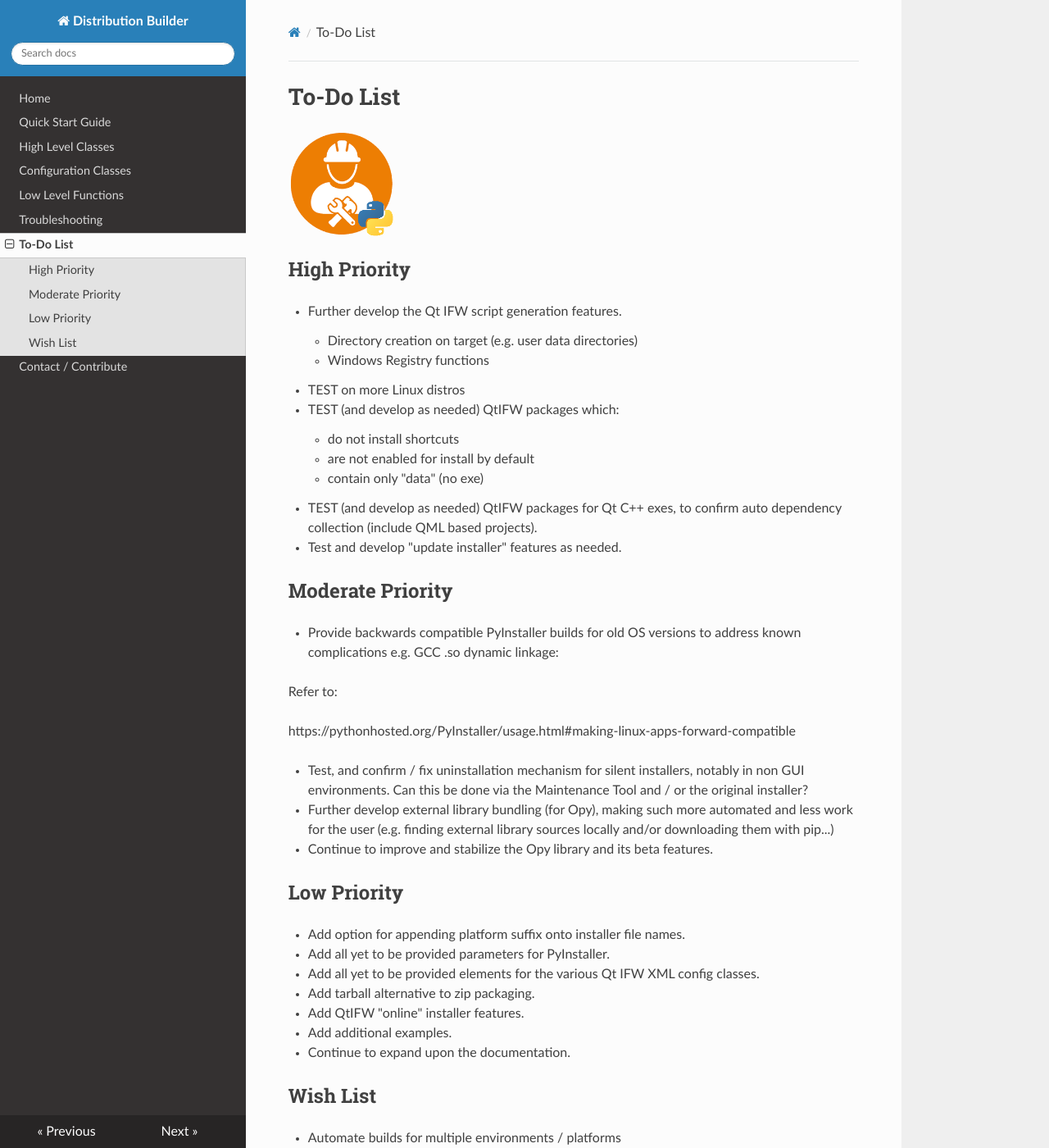
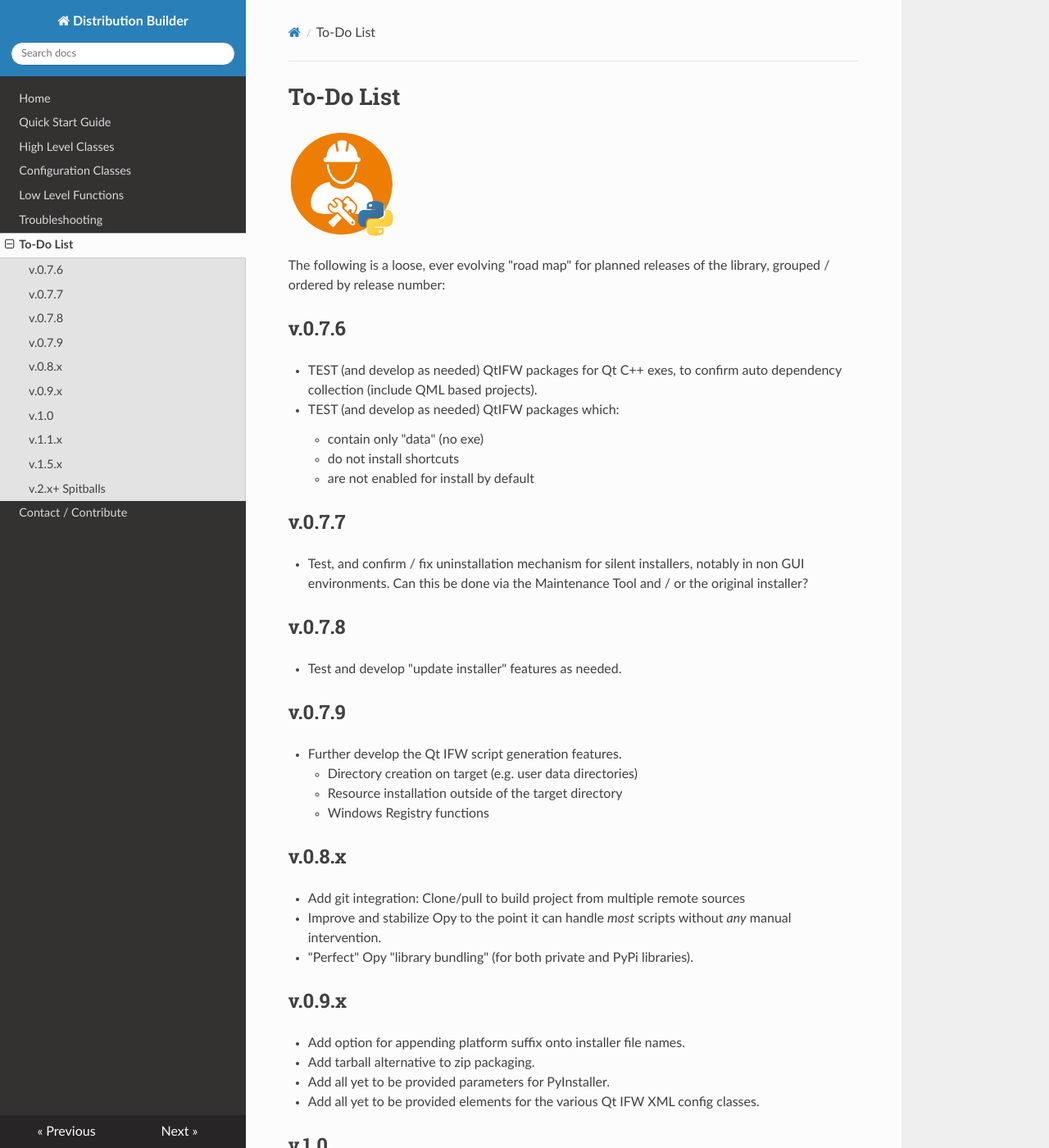
Before and after one commit to BuvinJT/distbuilder, an MkDocs documentation site: the page built from docs/ToDo.md, in a window 1280 px wide and 1400 px high. Shown: the whole window at 82% size. Built offline with MkDocs 1.6.1, drawn with Linux system fonts in a browser that asks for light colours; nearby versions of some CDN libraries; old or Windows-style settings are respelled for this version of MkDocs; some of the changed text lies outside the part shown.

Commit message:
Updated todo list (provided version breakdown).

```diff
--- a/docs/ToDo.md
+++ b/docs/ToDo.md
@@ -1,53 +1,66 @@
 # To-Do List
 ![distbuilder logo](https://raw.githubusercontent.com/BuvinJT/distbuilder/master/docs/img/distbuilder128.png)
 
-## High Priority
+ The following is a loose, ever evolving "road map" for planned releases of the library,
+ grouped / ordered by release number:
 
-* Further develop the Qt IFW script generation features.
-	* Directory creation on target (e.g. user data directories)
-	* Windows Registry functions
-
-* TEST on more Linux distros
-
-* TEST (and develop as needed) QtIFW packages which:
-	* do not install shortcuts
-	* are not enabled for install by default
-	* contain only "data" (no exe)
+## v.0.7.6
 
 * TEST (and develop as needed) QtIFW packages for Qt C++ exes,
 to confirm auto dependency collection (include QML based projects).
 
-* Test and develop "update installer" features as needed.
+* TEST (and develop as needed) QtIFW packages which:
+	* contain only "data" (no exe)
+	* do not install shortcuts
+	* are not enabled for install by default
 
-## Moderate Priority
-
-* Provide backwards compatible PyInstaller builds for old OS versions
-to address known complications e.g. GCC .so dynamic linkage:
-
-   Refer to:
-
-   https://pythonhosted.org/PyInstaller/usage.html#making-linux-apps-forward-compatible
+## v.0.7.7
 
 * Test, and confirm / fix uninstallation mechanism for silent installers,
 notably in non GUI environments. Can this be done via the Maintenance Tool
 and / or the original installer?
 
-* Further develop external library bundling (for Opy), making such
-more automated and less work for the user (e.g. finding external library
-sources locally and/or downloading them with pip...)
+## v.0.7.8
 
-* Continue to improve and stabilize the Opy library and its beta features.
+* Test and develop "update installer" features as needed.
 
-## Low Priority
+## v.0.7.9
+
+* Further develop the Qt IFW script generation features.
+	* Directory creation on target (e.g. user data directories)
+	* Resource installation outside of the target directory
+	* Windows Registry functions
+
+## v.0.8.x
+
+* Add git integration: Clone/pull to build project from multiple remote sources
+
+* Improve and stabilize Opy to the point it can handle *most* scripts without *any*
+manual intervention.
+
+* "Perfect" Opy "library bundling" (for both private and PyPi libraries).
+
+## v.0.9.x
 
 * Add option for appending platform suffix onto installer file names.
 
+* Add tarball alternative to zip packaging.
+
 * Add all yet to be provided parameters for PyInstaller.
 
-* Add all yet to be provided elements for the various Qt IFW
-XML config classes.
+* Add all yet to be provided elements for the various Qt IFW XML config classes.
 
-* Add tarball alternative to zip packaging.
+## v.1.0
+
+* Extended QA... TBD
+
+* TEST on more Windows versions (7?, 8.1?)
+
+* TEST on more Linux distros (Debian, Fedora, Arch...?)
+
+* TEST on OSes with alternate language settings? (Hunting for path names or unicode glitches, etc.?)
+
+## v.1.1.x
 
 * Add QtIFW "online" installer features.
 
@@ -55,17 +68,29 @@ XML config classes.
 
 * Continue to expand upon the documentation.
 
-## Wish List
+* Add more git integration: auto commit / push / tag...
 
-* Automate builds for multiple environments / platforms
+## v.1.5.x
 
+* Provide forward/backward across OS versions.
+
+Currently, (depending upon the platform) building with PyInstaller (and/or QtIFW?)
+on an older or newer version of an OS can result in the product NOT being forwards
+or backwards compatible!
+
+Notably, there are known complications e.g. GCC .so dynamic linkage:
+
+   Refer to:
+   https://pythonhosted.org/PyInstaller/usage.html#making-linux-apps-forward-compatible
+
+* Automate builds for multiple environments / platforms:
    Pyinstaller reference:
-
-   https://pythonhosted.org/PyInstaller/usage.html#supporting-multiple-python-environments
-
-   https://pythonhosted.org/PyInstaller/usage.html#supporting-multiple-operating-systems
+	* https://pythonhosted.org/PyInstaller/usage.html#supporting-multiple-python-environments
+	* https://pythonhosted.org/PyInstaller/usage.html#supporting-multiple-operating-systems
 
 * Add auto conversion of alternate icon formats, so a project only needs one file for such.
+
+## v.2.x+ Spitballs
 
 * Add a Py2Exe wrapper as alternative to PyInstaller.
 
@@ -76,14 +101,10 @@ which PyInstaller simply lacks (e.g. COM server dll creation).
 
 * Add setuptools / distutil wrappers an as alternative to pip.
 
-* Add git integration to commit and push versions.
-
 * Add the option to build projects outside of the build script directory
 e.g. in temp.
 
-* Add PyPi integration to publish releases.
-
-* Add automated version tracking / stamping / git tagging...
+* Add PyPi integration to publish open source releases.
 
 * Add (configurable) interactive ui feature, to select various
 operations at runtime (cli or gui).  Use the selected options
```
